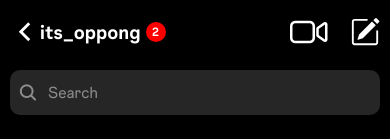
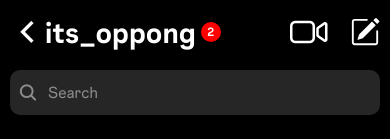
Before and after one commit to mioppong/friend-chat, a React Native app: screen /Messages in a window 390 px wide. Shown: the top 139 px of the page. Built offline with nearby package versions, Linux system fonts and the light colour scheme.

Commit message:
more changes

```diff
--- a/screens/Messages.jsx
+++ b/screens/Messages.jsx
@@ -36,7 +36,7 @@ const Messages = (props) => {
     <View style={styles.container}>
       <View style={styles.header}>
         <View style={styles.headerLeft}>
-          <Ionicons name="chevron-back" size={30} color={theme.colors.white} />
+          <Ionicons name="chevron-back" size={35} color={theme.colors.white} />
           <Text style={styles.headerTitle}>its_oppong</Text>
           <View style={styles.badge}>
             <Text style={styles.badgeText}>2</Text>
@@ -177,7 +177,7 @@ const styles = StyleSheet.create({
     flexDirection: "row",
   },
   headerTitle: {
-    fontSize: 20,
+    fontSize: 30,
     fontFamily: theme.fonts.bold,
     color: theme.colors.white,
   },
```
